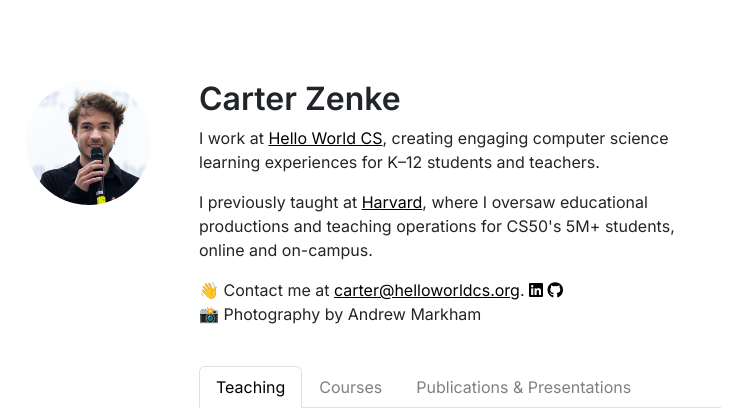
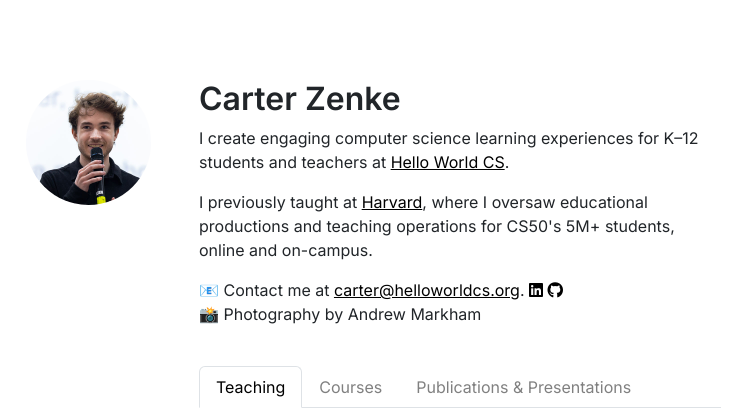
Before and after one commit to CarterZenke/jekyll-carterzenke.me, a Jekyll site: the page built from index.html, in a window 1280 px wide. Shown: the top 410 px of the page, without its empty margins (180-929 px from the left). Built offline with Jekyll 4.4.1, drawn with Linux system fonts in a browser that asks for light colours; nearby versions of some CDN libraries; comment, search, counter and statistics services are not loaded.

Commit message:
Reword introduction

```diff
--- a/_layouts/homepage.html
+++ b/_layouts/homepage.html
@@ -52,9 +52,9 @@
                     <div class="row mb-4">
                         <div class="col">
                             <h2 style="font-weight: 600">Carter Zenke</h2>
-                            <p class="tagline">I work at <a href="https://www.helloworldcs.org/" target="_blank">Hello World CS</a>, creating engaging computer science learning experiences for K–12 students and teachers.</p>
+                            <p class="tagline">I create engaging computer science learning experiences for K–12 students and teachers at <a href="https://www.helloworldcs.org/" target="_blank">Hello World CS</a>.</p>
                             <p>I previously taught at <a href="https://www.harvard.edu/" target="_blank">Harvard</a>, where I oversaw educational productions and teaching operations for CS50's 5M+ students, online and on-campus.</p>
-                            <p class="d-inline tagline">👋 Contact me at <a href="mailto:carter@helloworldcs.org">carter@helloworldcs.org</a>.</p>
+                            <p class="d-inline tagline">📧 Contact me at <a href="mailto:carter@helloworldcs.org">carter@helloworldcs.org</a>.</p>
                             <a href="https://www.linkedin.com/in/carterzenke" class="icon" target="_blank"><span class="fa-brands fa-linkedin" style="font-family:'FontAwesome'"></span></a>
                             <a href="https://github.com/carterzenke" class="icon" target="_blank"><span class="fa-brands fa-github" style="font-family:'FontAwesome'"></span></a>
                             <p>📸 Photography by Andrew Markham</p>
```
